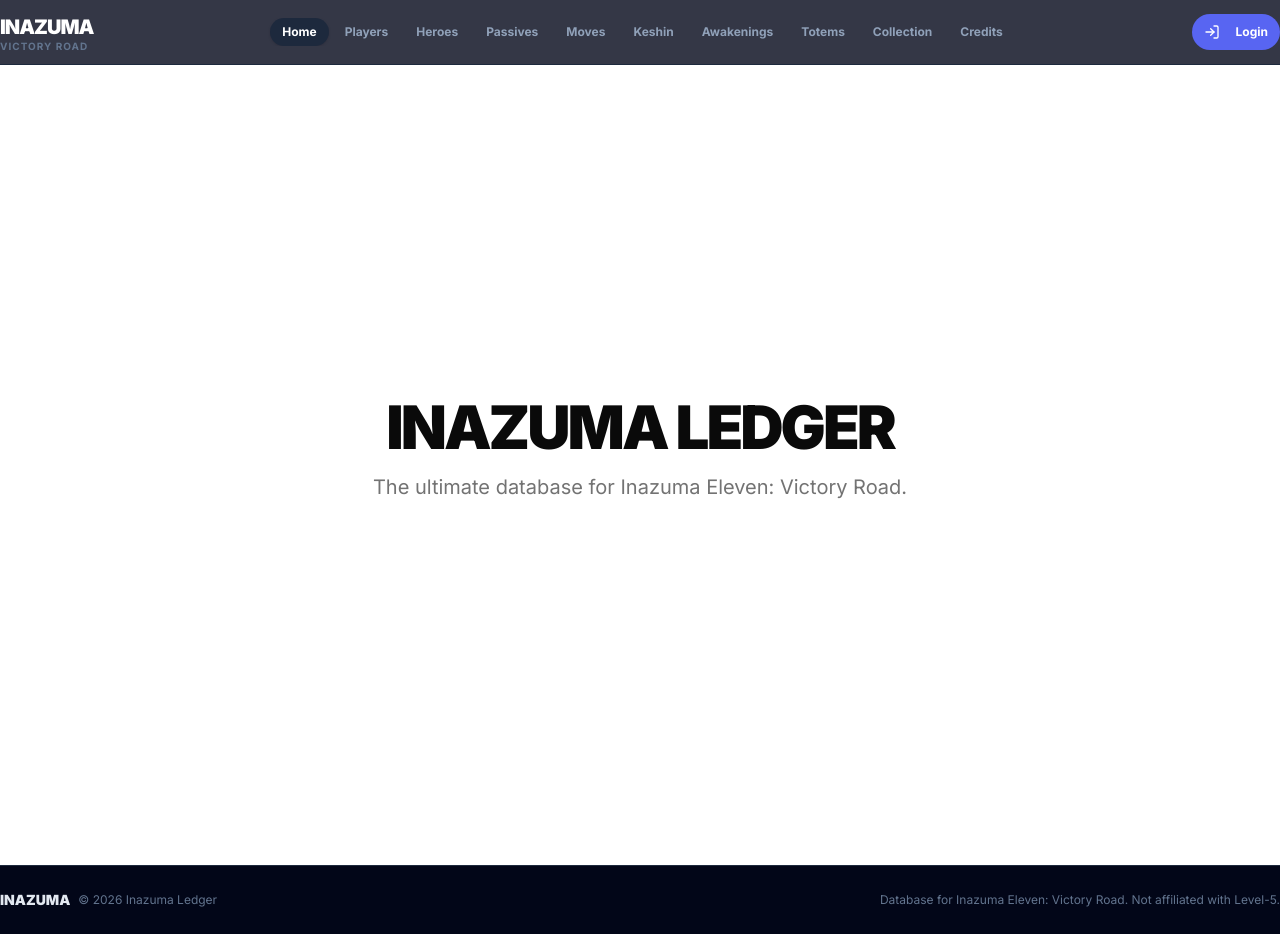
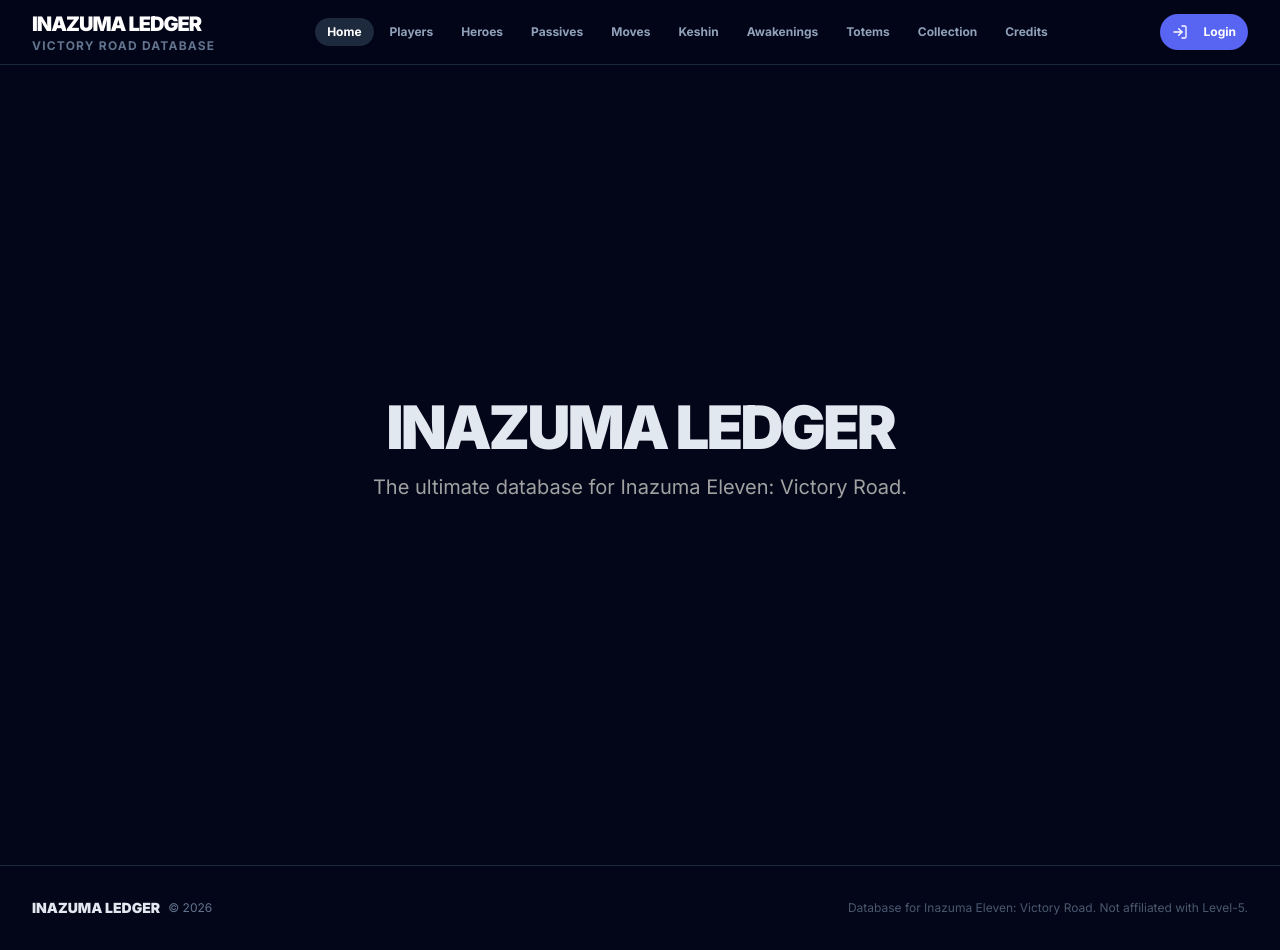
Before and after one commit to Mystic-Studios/inazuma-ledger, a Next.js app: page / in a window 1280 px wide. Built offline with nearby package versions, Linux system fonts and the light colour scheme.

Commit message:
App layout fix
fixed footer and navbar

```diff
--- a/app/layout.tsx
+++ b/app/layout.tsx
@@ -17,10 +17,15 @@
   children: React.ReactNode;
 }>) {
   return (
-    <html lang="en">
-      <body className={inter.className}>
+    <html lang="en" className="dark h-full">
+
+      <body className={`${inter.className} bg-slate-950 text-slate-200 min-h-screen flex flex-col`}>
         <Navbar />
-        {children}
+
+        <main className="flex-1 w-full flex flex-col">
+            {children}
+        </main>
+
         <Footer />
       </body>
     </html>
--- a/components/footer.tsx
+++ b/components/footer.tsx
@@ -1,15 +1,14 @@
-import Link from "next/link";
-
 export function Footer() {
   return (
-    <footer className="w-full border-t border-slate-800 bg-slate-950 py-6 mt-auto">
-      <div className="container flex flex-col md:flex-row items-center justify-between gap-4 text-xs text-slate-500">
+    <footer className="w-full border-t border-slate-800 bg-slate-950 py-8 mt-auto">
+      <div className="w-full px-8 flex flex-col md:flex-row items-center justify-between gap-4 text-xs text-slate-500">
+
         <div className="flex items-center gap-2">
-           <span className="font-black text-slate-200 text-sm">INAZUMA</span>
-           <span>&copy; {new Date().getFullYear()} Inazuma Ledger</span>
+           <span className="font-black text-slate-200 text-sm">INAZUMA LEDGER</span>
+           <span>&copy; {new Date().getFullYear()}</span>
         </div>
 
-        <p className="text-center md:text-right">
+        <p className="text-center md:text-right opacity-75">
           Database for Inazuma Eleven: Victory Road. Not affiliated with Level-5.
         </p>
       </div>
--- a/components/navbar.tsx
+++ b/components/navbar.tsx
@@ -24,22 +24,22 @@
 
   return (
     <header className="sticky top-0 z-50 w-full border-b border-slate-800 bg-slate-950/80 backdrop-blur-md">
-      <div className="container flex h-16 items-center">
+      <div className="w-full px-4 md:px-8 flex h-16 items-center justify-between">
 
-        <div className="flex-none">
+        <div className="flex-none min-w-fit mr-4">
             <Link href="/" className="flex items-center gap-2 group">
                 <div className="flex flex-col leading-none">
                     <span className="text-xl font-black tracking-tighter text-white group-hover:text-blue-400 transition-colors">
-                        INAZUMA
+                        INAZUMA LEDGER
                     </span>
-                    <span className="text-[10px] font-bold text-slate-500 uppercase tracking-widest group-hover:text-slate-400">
-                        Victory Road
+                    <span className="text-xs font-bold text-slate-500 uppercase tracking-widest group-hover:text-slate-400">
+                        Victory Road Database
                     </span>
                 </div>
             </Link>
         </div>
 
-        <nav className="flex-1 flex justify-center items-center px-4 overflow-x-auto no-scrollbar">
+        <nav className="flex-1 flex justify-center items-center overflow-x-auto no-scrollbar mx-4">
             <div className="flex items-center space-x-1">
                 {navItems.map((item) => {
                     const isActive = pathname === item.href;
@@ -61,7 +61,7 @@
             </div>
         </nav>
 
-        <div className="flex-none flex items-center gap-2">
+        <div className="flex-none min-w-fit ml-4 flex justify-end">
           <Button
             className="bg-[#5865F2] hover:bg-[#4752C4] text-white font-bold rounded-full px-5 h-9 text-xs transition-transform active:scale-95"
           >
```
